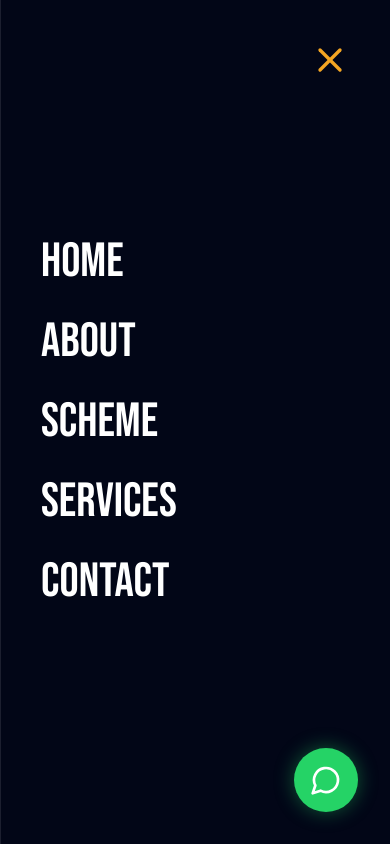
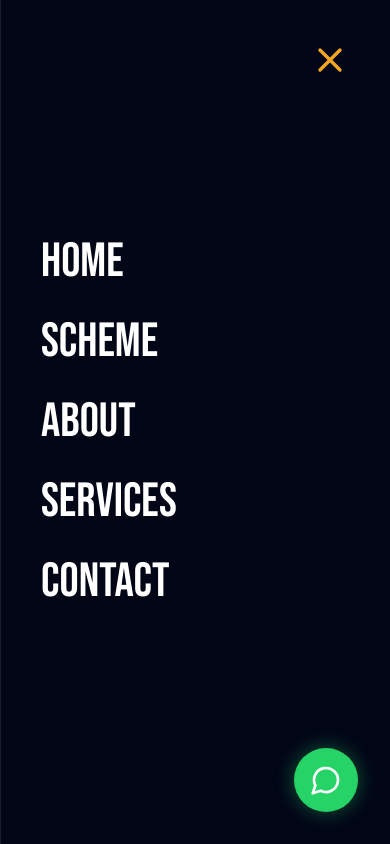
Before and after one commit to rohithkumar4855/Hitech-solarsystems, a React (Vite) app: page / in a window 390 px wide. Both pictures are taken after a click on the button 352 px from the left and 42 px from the top of the page. Shown: the top 844 px of the page. Built offline with nearby package versions, Linux system fonts and the light colour scheme.

Commit message:
chnagesmadeformobileui

```diff
--- a/src/App.tsx
+++ b/src/App.tsx
@@ -662,7 +662,6 @@ const App: React.FC = () => {
       </footer>
 
       {/* ─── MOBILE MENU ─── */}
-      {/* ─── MOBILE MENU ─── */}
           <AnimatePresence>
             {mobileMenuOpen && (
               <motion.div
@@ -673,7 +672,7 @@ const App: React.FC = () => {
                   <X size={40}/>
                 </button>
 
-                {['Home', 'About', 'Scheme', 'Services', 'Contact'].map((item) => (
+                {['Home', 'Scheme', 'About','Services', 'Contact'].map((item) => (
                   <button
                     key={item}
                     onClick={() => {
```
